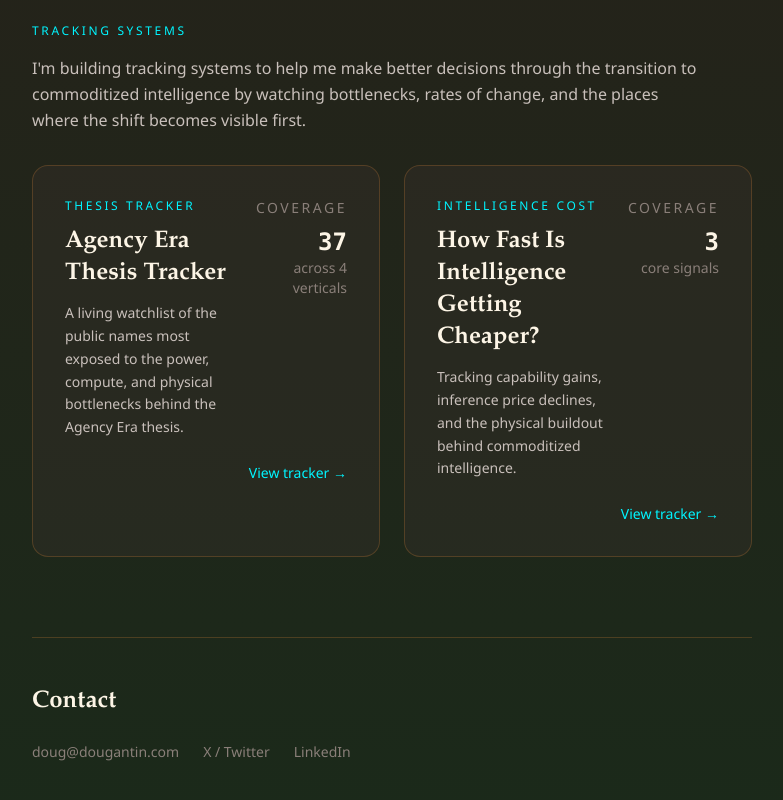
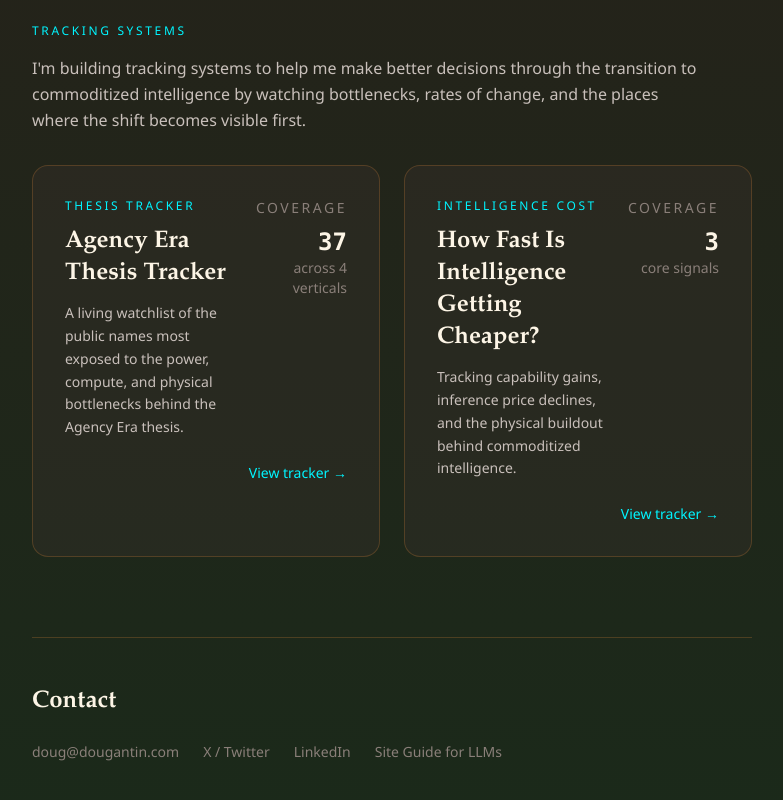
Before and after one commit to dougantin/dougantin.ai, a Next.js app: page / in a window 1280 px wide. Shown: the part 2058-2858 px from the top of the page, without its empty margins (248-1031 px from the left). Built offline with nearby package versions, Linux system fonts and the light colour scheme.

Commit message:
Add footer link for llm guide

```diff
--- a/app/page.tsx
+++ b/app/page.tsx
@@ -287,6 +287,13 @@ export default async function Home() {
             >
               LinkedIn
             </a>
+            <a
+              href="/llms/index.md"
+              className="text-sm font-medium"
+              style={{ color: "var(--text-muted)" }}
+            >
+              Site Guide for LLMs
+            </a>
           </div>
         </footer>
 
```
